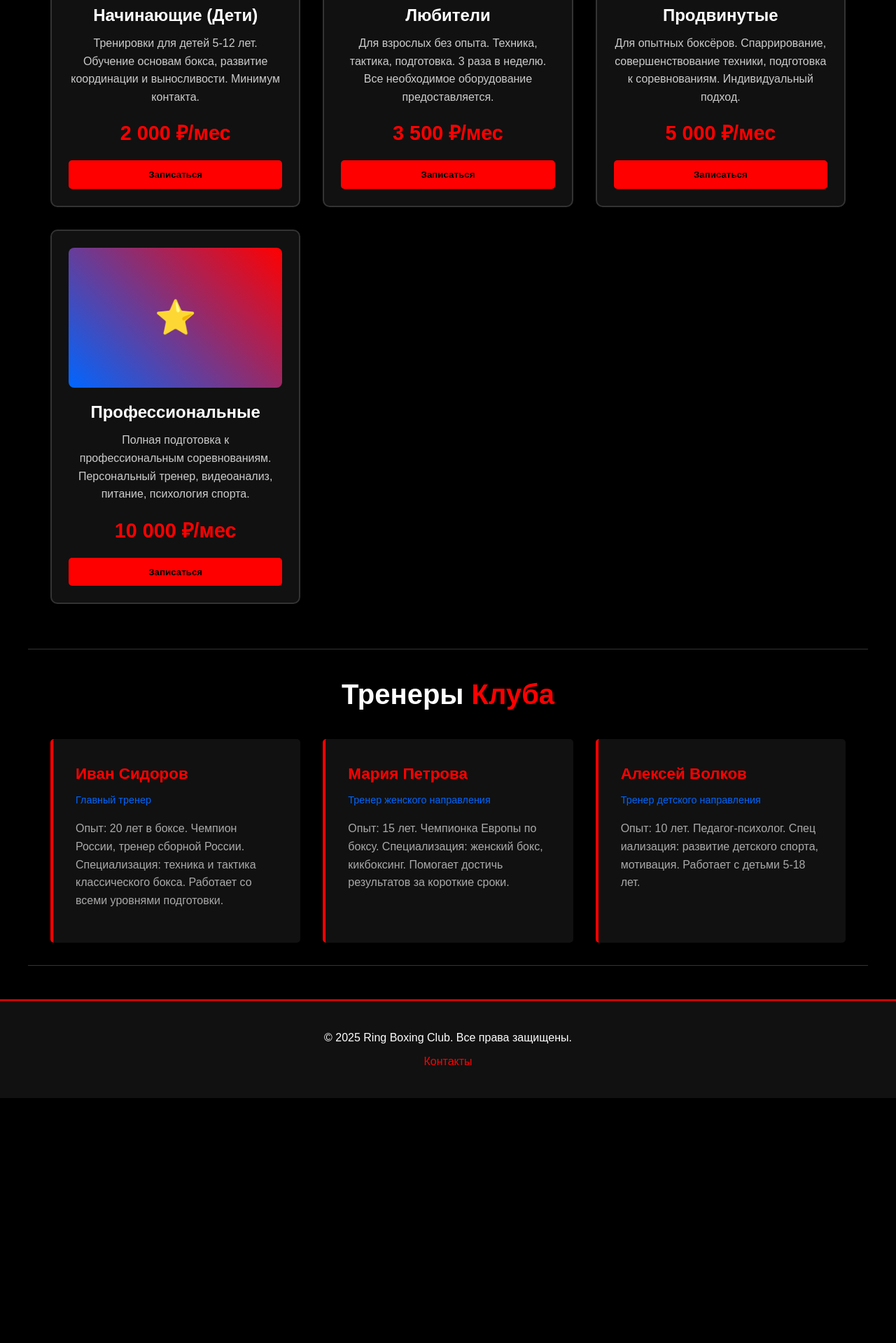
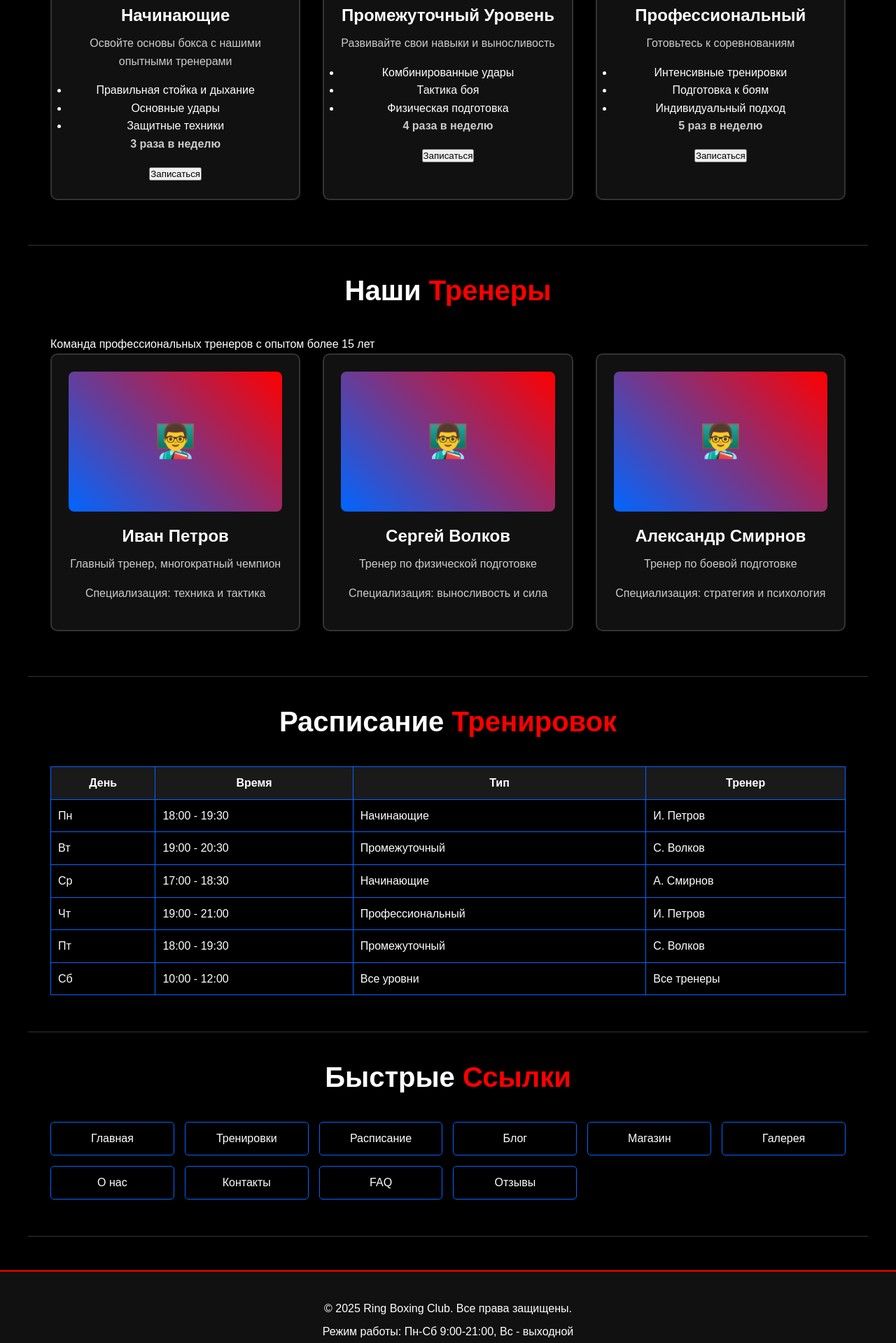
Before and after one commit to kaylas000/ring-boxing-club, a website: page training.html in a window 1280 px wide. Shown: the part 766-2685 px from the top of the page at 70% size. Before the commit the page ends 2335 px from the top, so only its background shows below. Drawn offline with Linux system fonts and the light colour scheme.

Commit message:
Update training.html

```diff
--- a/training.html
+++ b/training.html
@@ -4,19 +4,22 @@
     <meta charset="UTF-8">
     <meta name="viewport" content="width=device-width, initial-scale=1.0">
     <title>Тренировки - Ring Boxing Club</title>
-    <link rel="stylesheet" href="../css/style.css">
+    <link rel="stylesheet" href="./css/style.css">
 </head>
 <body>
     <header class="header">
         <div class="header-container">
-            <a href="../index.html" class="logo">🥊 RING <span>BOXING</span></a>
+            <a href="./index.html" class="logo">🥊 RING <span>BOXING</span></a>
             <nav>
-                <a href="../index.html">Главная</a>
-                <a href="training.html">Тренировки</a>
-                <a href="../blog.html">Блог</a>
-                <a href="../shop.html">Магазин</a>
-                <a href="../schedule.html">Расписание</a>
-                <a href="../contacts.html">Контакты</a>
+                <a href="./index.html">Главная</a>
+                <a href="./training.html" class="active">Тренировки</a>
+                <a href="./blog.html">Блог</a>
+                <a href="./shop.html">Магазин</a>
+                <a href="./schedule.html">Расписание</a>
+                <a href="./gallery.html">Галерея</a>
+                <a href="./about.html">О нас</a>
+                <a href="./contacts.html">Контакты</a>
+                <a href="./faq.html">FAQ</a>
                 <button class="cart-button">🛒 Корзина</button>
             </nav>
         </div>
@@ -31,64 +34,148 @@
 
     <section class="container">
         <h2>Типы <span>Тренировок</span></h2>
+
         <div class="products-grid">
             <div class="product-card">
                 <div class="product-image">🥊</div>
-                <h3>Начинающие (Дети)</h3>
-                <p>Тренировки для детей 5-12 лет. Обучение основам бокса, развитие координации и выносливости. Минимум контакта.</p>
-                <div class="product-price">2 000 ₽/мес</div>
-                <button class="product-button">Записаться</button>
+                <h3>Начинающие</h3>
+                <p>Освойте основы бокса с нашими опытными тренерами</p>
+                <ul>
+                    <li>Правильная стойка и дыхание</li>
+                    <li>Основные удары</li>
+                    <li>Защитные техники</li>
+                </ul>
+                <p><strong>3 раза в неделю</strong></p>
+                <button class="btn">Записаться</button>
             </div>
+
             <div class="product-card">
                 <div class="product-image">💪</div>
-                <h3>Любители</h3>
-                <p>Для взрослых без опыта. Техника, тактика, подготовка. 3 раза в неделю. Все необходимое оборудование предоставляется.</p>
-                <div class="product-price">3 500 ₽/мес</div>
-                <button class="product-button">Записаться</button>
+                <h3>Промежуточный Уровень</h3>
+                <p>Развивайте свои навыки и выносливость</p>
+                <ul>
+                    <li>Комбинированные удары</li>
+                    <li>Тактика боя</li>
+                    <li>Физическая подготовка</li>
+                </ul>
+                <p><strong>4 раза в неделю</strong></p>
+                <button class="btn">Записаться</button>
             </div>
+
             <div class="product-card">
                 <div class="product-image">🏆</div>
-                <h3>Продвинутые</h3>
-                <p>Для опытных боксёров. Спаррирование, совершенствование техники, подготовка к соревнованиям. Индивидуальный подход.</p>
-                <div class="product-price">5 000 ₽/мес</div>
-                <button class="product-button">Записаться</button>
-            </div>
-            <div class="product-card">
-                <div class="product-image">⭐</div>
-                <h3>Профессиональные</h3>
-                <p>Полная подготовка к профессиональным соревнованиям. Персональный тренер, видеоанализ, питание, психология спорта.</p>
-                <div class="product-price">10 000 ₽/мес</div>
-                <button class="product-button">Записаться</button>
+                <h3>Профессиональный</h3>
+                <p>Готовьтесь к соревнованиям</p>
+                <ul>
+                    <li>Интенсивные тренировки</li>
+                    <li>Подготовка к боям</li>
+                    <li>Индивидуальный подход</li>
+                </ul>
+                <p><strong>5 раз в неделю</strong></p>
+                <button class="btn">Записаться</button>
             </div>
         </div>
     </section>
 
     <section class="container">
-        <h2>Тренеры <span>Клуба</span></h2>
-        <div class="articles-grid">
-            <div class="article-card">
-                <h3>Иван Сидоров</h3>
-                <div class="article-date">Главный тренер</div>
-                <p>Опыт: 20 лет в боксе. Чемпион России, тренер сборной России. Специализация: техника и тактика классического бокса. Работает со всеми уровнями подготовки.</p>
+        <h2>Наши <span>Тренеры</span></h2>
+        <p>Команда профессиональных тренеров с опытом более 15 лет</p>
+
+        <div class="products-grid">
+            <div class="product-card">
+                <div class="product-image">👨‍🏫</div>
+                <h3>Иван Петров</h3>
+                <p>Главный тренер, многократный чемпион</p>
+                <p>Специализация: техника и тактика</p>
             </div>
-            <div class="article-card">
-                <h3>Мария Петрова</h3>
-                <div class="article-date">Тренер женского направления</div>
-                <p>Опыт: 15 лет. Чемпионка Европы по боксу. Специализация: женский бокс, кикбоксинг. Помогает достичь результатов за короткие сроки.</p>
+
+            <div class="product-card">
+                <div class="product-image">👨‍🏫</div>
+                <h3>Сергей Волков</h3>
+                <p>Тренер по физической подготовке</p>
+                <p>Специализация: выносливость и сила</p>
             </div>
-            <div class="article-card">
-                <h3>Алексей Волков</h3>
-                <div class="article-date">Тренер детского направления</div>
-                <p>Опыт: 10 лет. Педагог-психолог. Спец иализация: развитие детского спорта, мотивация. Работает с детьми 5-18 лет.</p>
+
+            <div class="product-card">
+                <div class="product-image">👨‍🏫</div>
+                <h3>Александр Смирнов</h3>
+                <p>Тренер по боевой подготовке</p>
+                <p>Специализация: стратегия и психология</p>
             </div>
         </div>
     </section>
 
-    <footer>
-        <p>&copy; 2025 Ring Boxing Club. Все права защищены.</p>
-        <p><a href="../contacts.html">Контакты</a></p>
+    <section class="container">
+        <h2>Расписание <span>Тренировок</span></h2>
+        <table style="width: 100%; border-collapse: collapse; margin: 20px 0;">
+            <tr style="background-color: #1a1a1a;">
+                <th style="border: 1px solid #0066ff; padding: 10px;">День</th>
+                <th style="border: 1px solid #0066ff; padding: 10px;">Время</th>
+                <th style="border: 1px solid #0066ff; padding: 10px;">Тип</th>
+                <th style="border: 1px solid #0066ff; padding: 10px;">Тренер</th>
+            </tr>
+            <tr style="border-bottom: 1px solid #0066ff;">
+                <td style="border: 1px solid #0066ff; padding: 10px;">Пн</td>
+                <td style="border: 1px solid #0066ff; padding: 10px;">18:00 - 19:30</td>
+                <td style="border: 1px solid #0066ff; padding: 10px;">Начинающие</td>
+                <td style="border: 1px solid #0066ff; padding: 10px;">И. Петров</td>
+            </tr>
+            <tr style="border-bottom: 1px solid #0066ff;">
+                <td style="border: 1px solid #0066ff; padding: 10px;">Вт</td>
+                <td style="border: 1px solid #0066ff; padding: 10px;">19:00 - 20:30</td>
+                <td style="border: 1px solid #0066ff; padding: 10px;">Промежуточный</td>
+                <td style="border: 1px solid #0066ff; padding: 10px;">С. Волков</td>
+            </tr>
+            <tr style="border-bottom: 1px solid #0066ff;">
+                <td style="border: 1px solid #0066ff; padding: 10px;">Ср</td>
+                <td style="border: 1px solid #0066ff; padding: 10px;">17:00 - 18:30</td>
+                <td style="border: 1px solid #0066ff; padding: 10px;">Начинающие</td>
+                <td style="border: 1px solid #0066ff; padding: 10px;">А. Смирнов</td>
+            </tr>
+            <tr style="border-bottom: 1px solid #0066ff;">
+                <td style="border: 1px solid #0066ff; padding: 10px;">Чт</td>
+                <td style="border: 1px solid #0066ff; padding: 10px;">19:00 - 21:00</td>
+                <td style="border: 1px solid #0066ff; padding: 10px;">Профессиональный</td>
+                <td style="border: 1px solid #0066ff; padding: 10px;">И. Петров</td>
+            </tr>
+            <tr style="border-bottom: 1px solid #0066ff;">
+                <td style="border: 1px solid #0066ff; padding: 10px;">Пт</td>
+                <td style="border: 1px solid #0066ff; padding: 10px;">18:00 - 19:30</td>
+                <td style="border: 1px solid #0066ff; padding: 10px;">Промежуточный</td>
+                <td style="border: 1px solid #0066ff; padding: 10px;">С. Волков</td>
+            </tr>
+            <tr>
+                <td style="border: 1px solid #0066ff; padding: 10px;">Сб</td>
+                <td style="border: 1px solid #0066ff; padding: 10px;">10:00 - 12:00</td>
+                <td style="border: 1px solid #0066ff; padding: 10px;">Все уровни</td>
+                <td style="border: 1px solid #0066ff; padding: 10px;">Все тренеры</td>
+            </tr>
+        </table>
+    </section>
+
+    <section class="container">
+        <h2>Быстрые <span>Ссылки</span></h2>
+        <div style="display: grid; grid-template-columns: repeat(auto-fit, minmax(150px, 1fr)); gap: 15px; margin: 20px 0;">
+            <a href="./index.html" style="padding: 10px; border: 1px solid #0066ff; text-align: center; text-decoration: none; color: #fff; border-radius: 5px;">Главная</a>
+            <a href="./training.html" style="padding: 10px; border: 1px solid #0066ff; text-align: center; text-decoration: none; color: #fff; border-radius: 5px;">Тренировки</a>
+            <a href="./schedule.html" style="padding: 10px; border: 1px solid #0066ff; text-align: center; text-decoration: none; color: #fff; border-radius: 5px;">Расписание</a>
+            <a href="./blog.html" style="padding: 10px; border: 1px solid #0066ff; text-align: center; text-decoration: none; color: #fff; border-radius: 5px;">Блог</a>
+            <a href="./shop.html" style="padding: 10px; border: 1px solid #0066ff; text-align: center; text-decoration: none; color: #fff; border-radius: 5px;">Магазин</a>
+            <a href="./gallery.html" style="padding: 10px; border: 1px solid #0066ff; text-align: center; text-decoration: none; color: #fff; border-radius: 5px;">Галерея</a>
+            <a href="./about.html" style="padding: 10px; border: 1px solid #0066ff; text-align: center; text-decoration: none; color: #fff; border-radius: 5px;">О нас</a>
+            <a href="./contacts.html" style="padding: 10px; border: 1px solid #0066ff; text-align: center; text-decoration: none; color: #fff; border-radius: 5px;">Контакты</a>
+            <a href="./faq.html" style="padding: 10px; border: 1px solid #0066ff; text-align: center; text-decoration: none; color: #fff; border-radius: 5px;">FAQ</a>
+            <a href="./reviews.html" style="padding: 10px; border: 1px solid #0066ff; text-align: center; text-decoration: none; color: #fff; border-radius: 5px;">Отзывы</a>
+        </div>
+    </section>
+
+    <footer class="footer">
+        <div class="footer-content">
+            <p>&copy; 2025 Ring Boxing Club. Все права защищены.</p>
+            <p>Режим работы: Пн-Сб 9:00-21:00, Вс - выходной</p>
+        </div>
     </footer>
 
-    <script src="../js/main.js"></script>
+    <script src="./js/main.js"></script>
 </body>
 </html>
```
